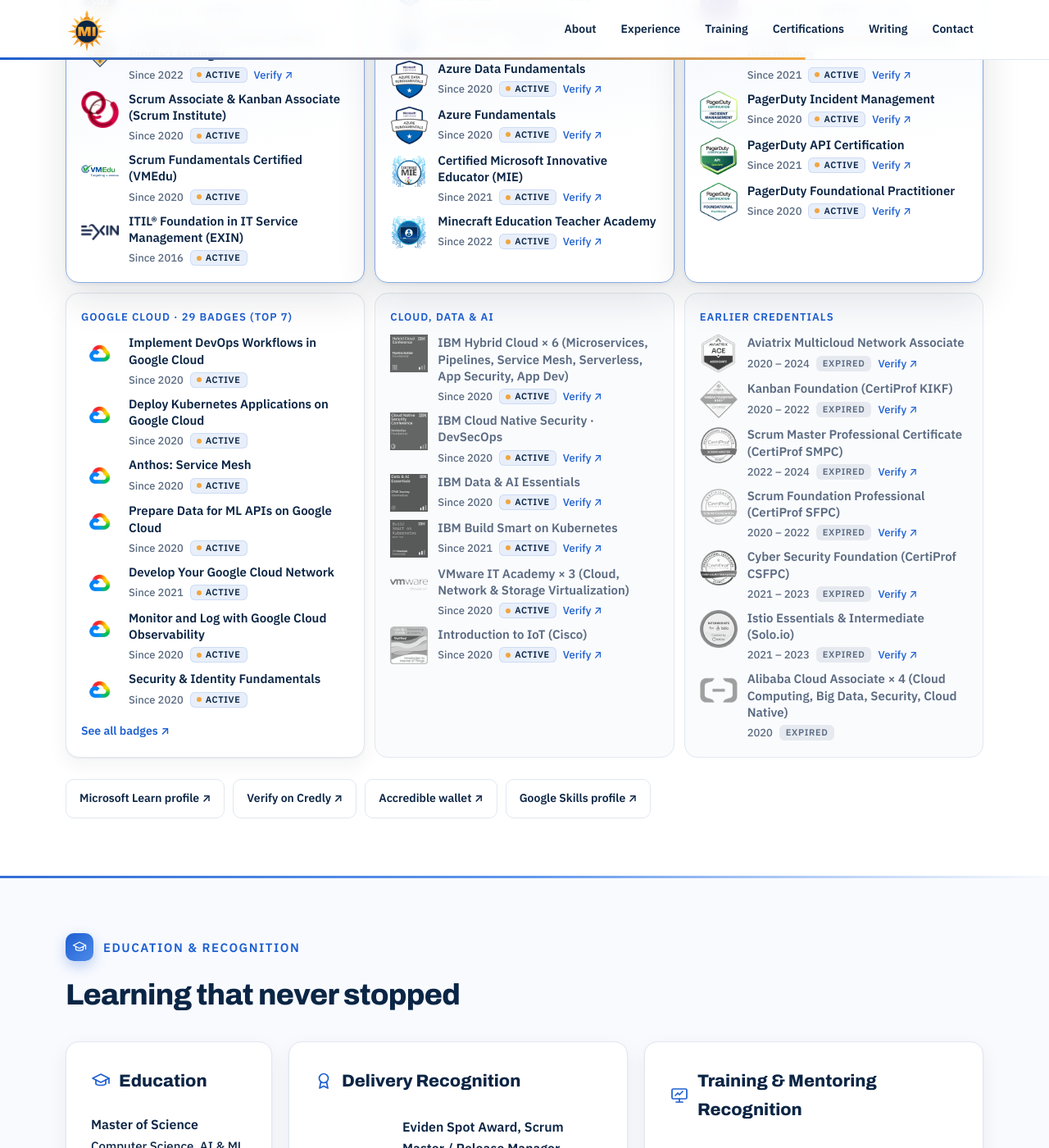
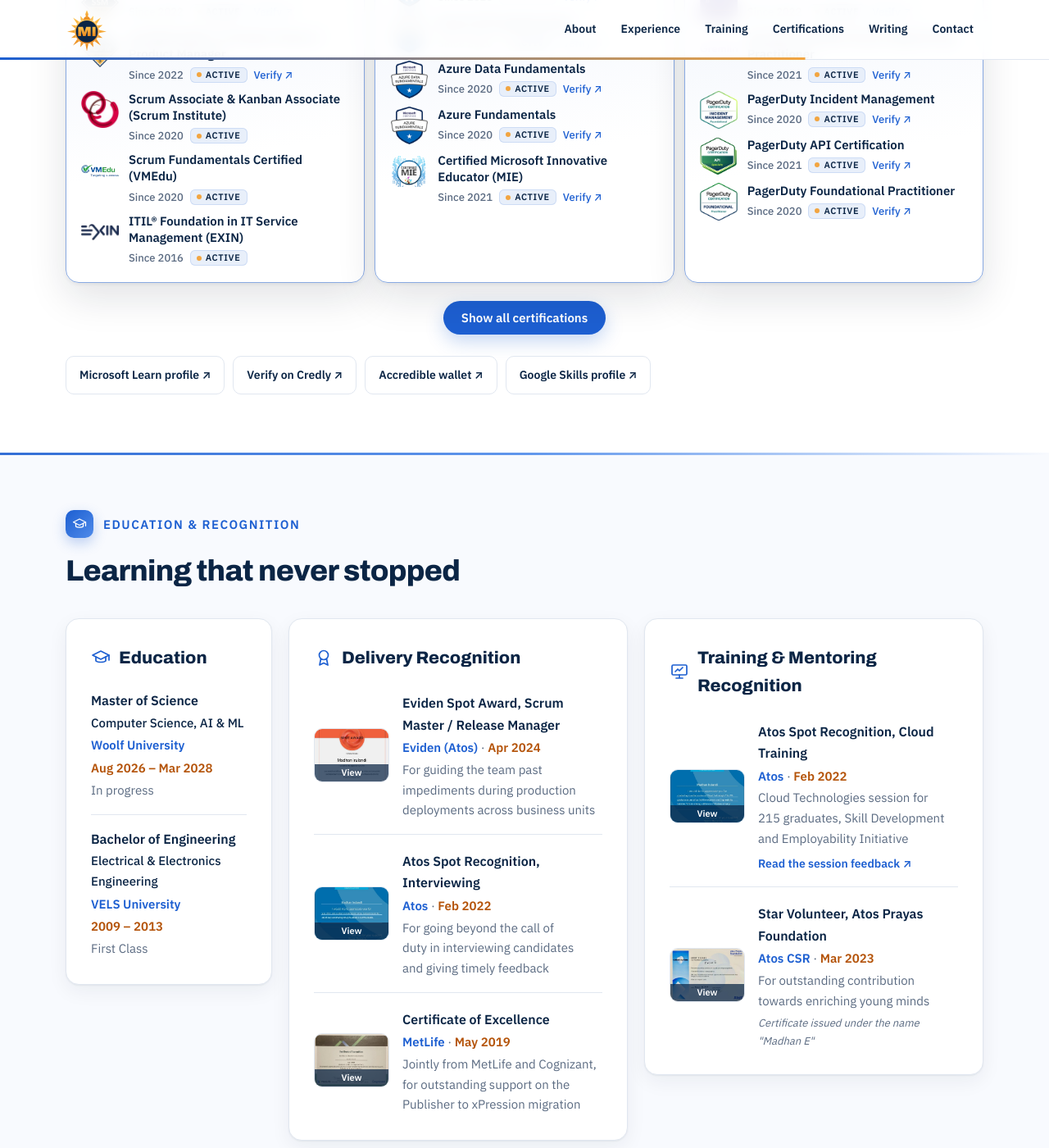
Before and after one commit to Madhan-I/Madhan-I.github.io, a Jekyll site: the page built from index.html, in a window 1280 px wide and 1400 px high, scrolled down 7203 px. Shown: the whole window at 82% size. Built offline with Jekyll 4.4.1, drawn with Linux system fonts in a browser that asks for light colours.

Commit message:
Preview: core certifications first, the rest behind Show all; Minecraft moved to earlier credentials.
Co-Authored-By: Claude Opus 5.5 <noreply@anthropic.com>
Claude-Session: https://claude.ai/code/session_01MFRrTt7LBDdX57m85KHNGp

```diff
--- a/assets/css/style.css
+++ b/assets/css/style.css
@@ -878,3 +878,8 @@ footer .f-tag { margin: 14px 0 0; }
 .e-close::before { content: ""; position: absolute; left: 50%; top: 50%; width: 14px; height: 2px; background: var(--brand); transform: translate(-50%, -50%); }
 .e-close:hover { border-color: var(--brand); }
 .early .e-card { top: auto; min-height: 0; transform: none; }
+
+.cert-more { margin-top: 22px; }
+.cert-toggle-row { margin: 22px 0 0; text-align: center; }
+.cert-toggle { font: 700 15px/1 var(--body); color: #FFFFFF; background: var(--brand); border: 0; border-radius: 999px; padding: 13px 22px; cursor: pointer; box-shadow: 0 8px 22px color-mix(in srgb, var(--brand) 25%, transparent); }
+.cert-toggle:hover { background: #2A6BE0; }
--- a/assets/js/main.js
+++ b/assets/js/main.js
@@ -210,3 +210,15 @@ document.querySelectorAll('.copy-btn').forEach(function (b) {
     b.addEventListener('click', function () { var d = b.closest('details'); d.open = false; d.querySelector('summary').focus(); });
   });
 })();
+
+/* Certifications: core groups first, the rest on demand */
+(function () {
+  var btn = document.querySelector('.cert-toggle'), more = document.getElementById('cert-more'); if (!btn || !more) return;
+  btn.addEventListener('click', function () {
+    var show = more.hidden; more.hidden = !show;
+    more.querySelectorAll('.reveal').forEach(function (e) { e.classList.add('in'); });
+    btn.textContent = show ? 'Show fewer certifications' : 'Show all certifications';
+    btn.setAttribute('aria-expanded', show ? 'true' : 'false');
+    if (!show) document.getElementById('certifications').scrollIntoView({ behavior: 'smooth', block: 'start' });
+  });
+})();
--- a/index.html
+++ b/index.html
@@ -137,14 +137,26 @@ layout: default
   <div class="wrap">
     <div class="sec-head reveal"><span class="label"><svg class="ic" aria-hidden="true"><use href="#i-award"/></svg>Certifications</span><h2>{{ p.certifications_title }}</h2></div>
     <div class="cert-groups">
-      {% for g in p.certifications %}
+      {% for g in p.certifications %}{% if g.featured %}
       <div class="cg reveal{% if g.featured %} featured{% endif %}{% if g.muted %} muted{% endif %}">
         <h3>{{ g.group }}</h3>
         <ul>{% for c in g.items %}<li class="cert">{% if c.badge %}<img class="badge" src="{{ '/assets/badges/' | append: c.badge | relative_url }}" alt="" width="44" height="44" loading="lazy">{% endif %}<span class="cbody"><span class="cn">{% if c.url %}<a href="{{ c.url }}" target="_blank" rel="noopener">{{ c.name }}</a>{% else %}{{ c.name }}{% endif %}</span><span class="meta">{% if c.year %}<span class="yr">{% if c.status == "Active" %}Since {% endif %}{{ c.year }}{% if c.expired %} – {{ c.expired }}{% endif %}</span>{% endif %}{% if c.status == "Active" %}<span class="live">Active</span>{% elsif c.status == "Expired" %}<span class="expired">Expired</span>{% endif %}{% if c.url %}<span class="verify-link">Verify ↗</span>{% endif %}</span></span></li>{% endfor %}</ul>
         {% if g.link %}<a class="group-link" href="{{ g.link }}" target="_blank" rel="noopener">See all badges ↗</a>{% endif %}
       </div>
-      {% endfor %}
+      {% endif %}{% endfor %}
     </div>
+    <div class="cert-more" id="cert-more" hidden>
+      <div class="cert-groups">
+      {% for g in p.certifications %}{% unless g.featured %}
+      <div class="cg reveal{% if g.featured %} featured{% endif %}{% if g.muted %} muted{% endif %}">
+        <h3>{{ g.group }}</h3>
+        <ul>{% for c in g.items %}<li class="cert">{% if c.badge %}<img class="badge" src="{{ '/assets/badges/' | append: c.badge | relative_url }}" alt="" width="44" height="44" loading="lazy">{% endif %}<span class="cbody"><span class="cn">{% if c.url %}<a href="{{ c.url }}" target="_blank" rel="noopener">{{ c.name }}</a>{% else %}{{ c.name }}{% endif %}</span><span class="meta">{% if c.year %}<span class="yr">{% if c.status == "Active" %}Since {% endif %}{{ c.year }}{% if c.expired %} – {{ c.expired }}{% endif %}</span>{% endif %}{% if c.status == "Active" %}<span class="live">Active</span>{% elsif c.status == "Expired" %}<span class="expired">Expired</span>{% endif %}{% if c.url %}<span class="verify-link">Verify ↗</span>{% endif %}</span></span></li>{% endfor %}</ul>
+        {% if g.link %}<a class="group-link" href="{{ g.link }}" target="_blank" rel="noopener">See all badges ↗</a>{% endif %}
+      </div>
+      {% endunless %}{% endfor %}
+      </div>
+    </div>
+    <p class="cert-toggle-row reveal"><button type="button" class="cert-toggle" aria-expanded="false" aria-controls="cert-more">Show all certifications</button></p>
     {% if p.certifications_links %}<p class="verify reveal">{% for l in p.certifications_links %}<a href="{{ l.url }}" target="_blank" rel="noopener">{{ l.label }} ↗</a>{% endfor %}</p>{% endif %}
   </div>
 </section>
```
Also changed, not shown: _data/profile.yml (+5 -5 lines).
